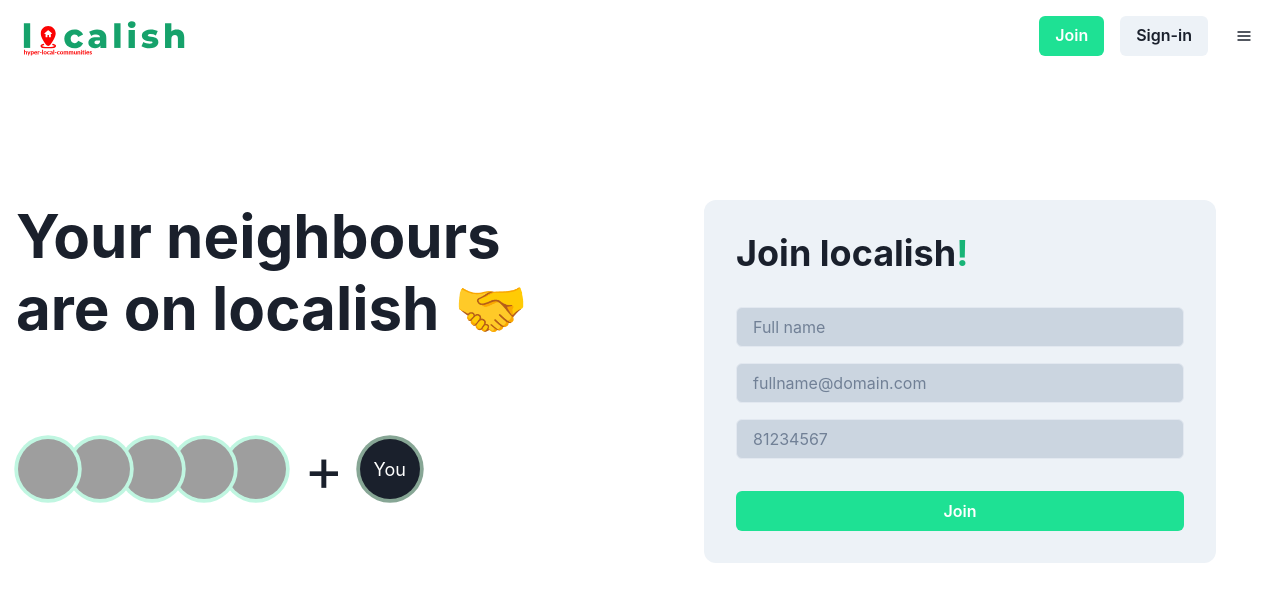
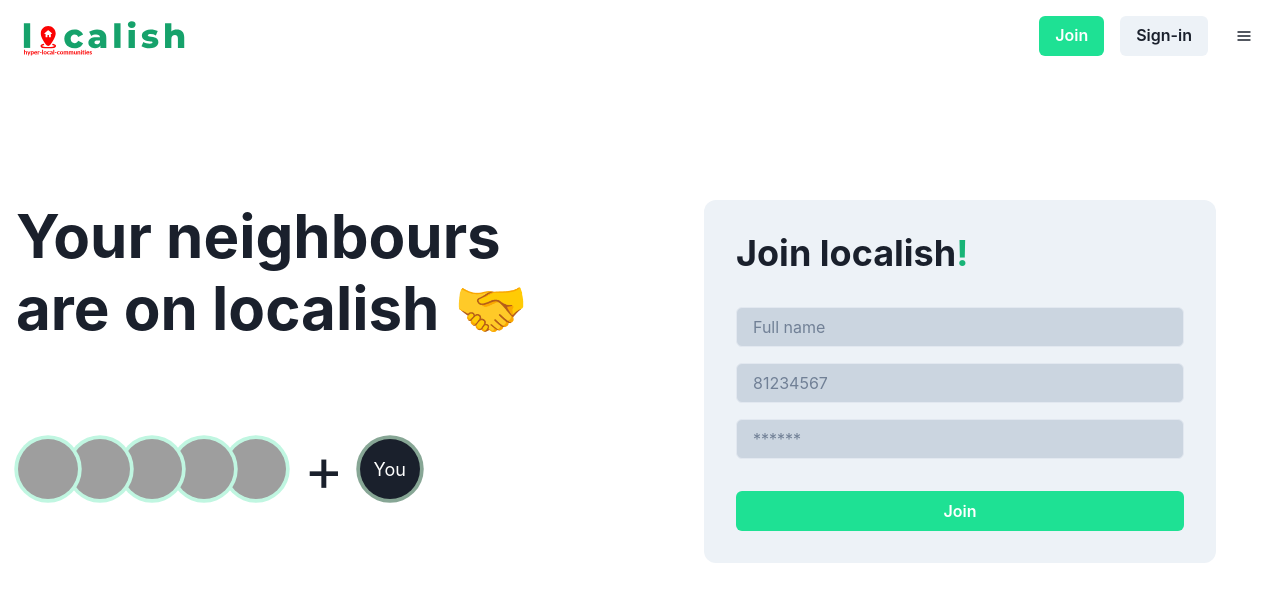
Before and after one commit to OkkarMin/localish-aws-buildon2021, a Next.js app: page /signup in a window 1280 px wide. Shown: the top 602 px of the page. Built offline with nearby package versions, Linux system fonts and the light colour scheme; grey boxes are pictures that could not be loaded.

Commit message:
style: :lipstick: Tweak signup page

```diff
--- a/src/pages/signup.tsx
+++ b/src/pages/signup.tsx
@@ -128,18 +128,20 @@
           <Box as={"form"} mt={10}>
             <Stack spacing={4}>
               <Input
+                type="text"
                 placeholder="Full name"
                 bg="gray.300"
                 _placeholder={{ color: "gray.500" }}
               />
               <Input
-                placeholder="fullname@domain.com"
+                type="tel"
+                placeholder="81234567"
                 bg="gray.300"
                 _placeholder={{ color: "gray.500" }}
               />
-
               <Input
-                placeholder="81234567"
+                type="password"
+                placeholder="******"
                 bg="gray.300"
                 _placeholder={{ color: "gray.500" }}
               />
```
